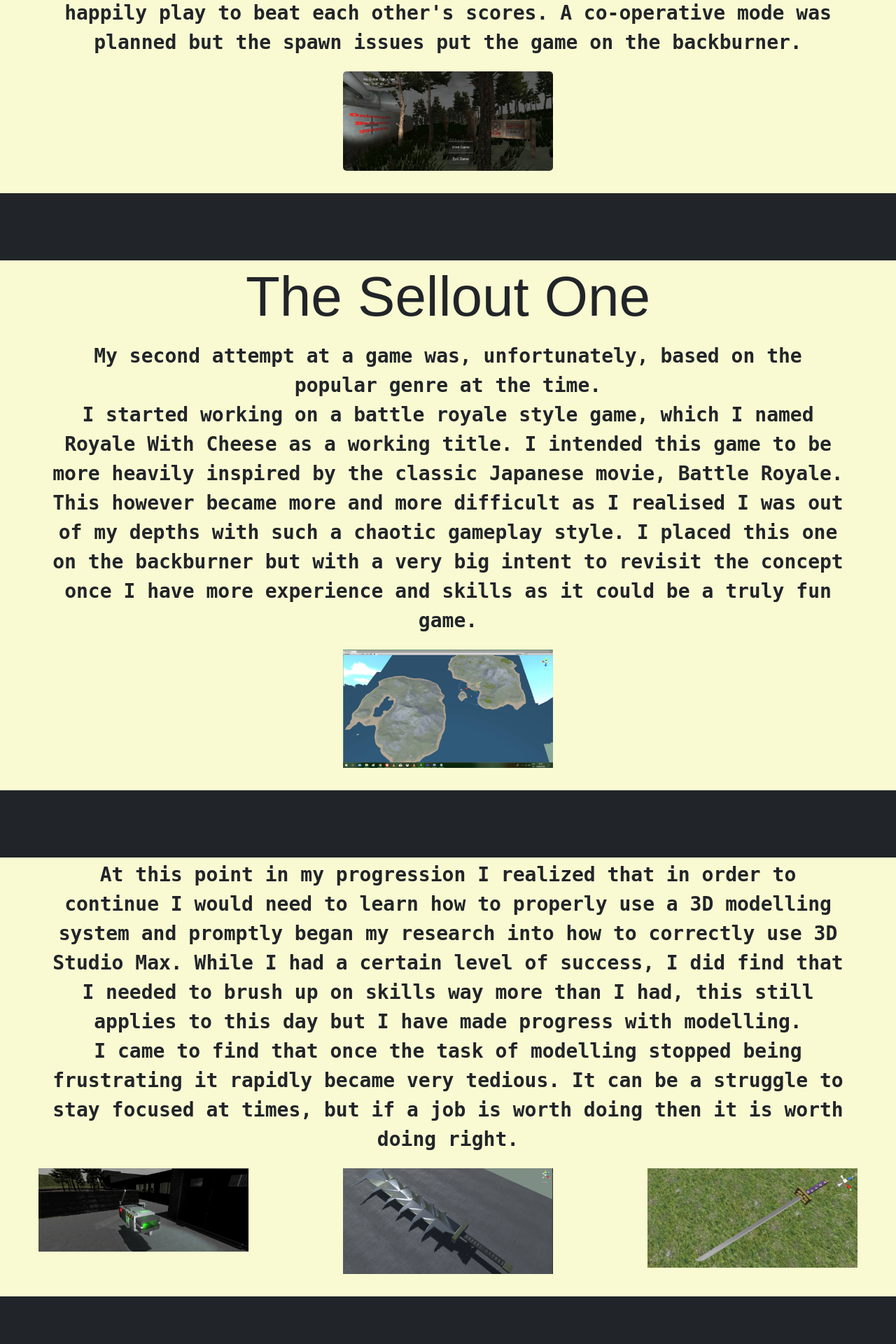
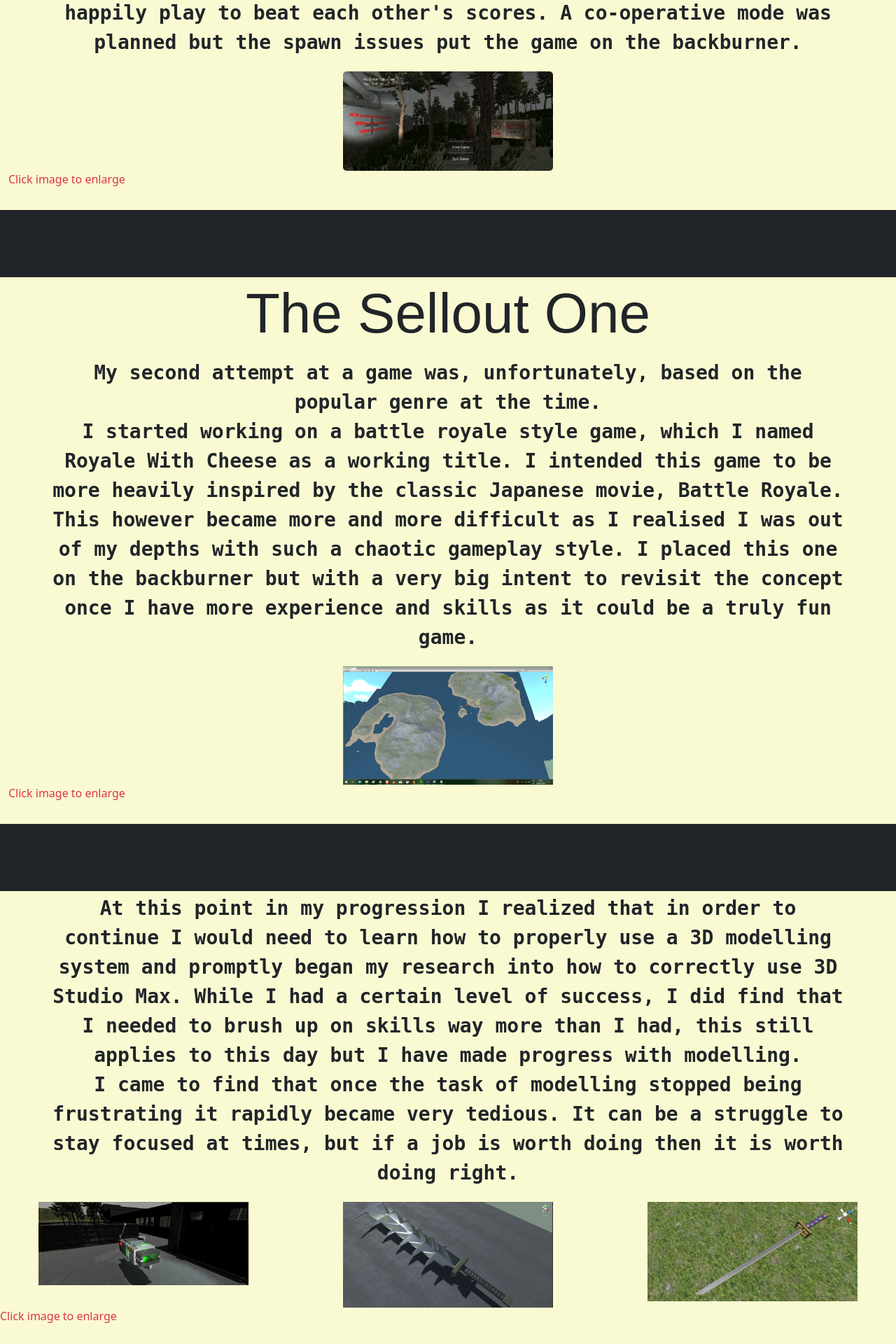
Before and after one commit to RagingGoliath/final_project, a Flask app: page /past in a window 1280 px wide. Shown: the part 717-2637 px from the top of the page at 70% size. Run offline with Flask 2, Linux system fonts and the light colour scheme.

Commit message:
Updated page
Added a "click image" notification for non-carousel images

```diff
--- a/templates/pastprojects.html
+++ b/templates/pastprojects.html
@@ -69,6 +69,7 @@
             modal.style.display = "none";
             }
         </script>
+        <div class="container-fluid text-centre text-danger">Click image to enlarge</div>
         <div class="container-fluid p-3"></div>
         <div class="container-fluid p-5 bg-dark"></div>
         <h1 class="container p-1 text-center">The Sellout One</h1>
@@ -112,6 +113,8 @@
             modal.style.display = "none";
             }
         </script>
+
+        <div class="container-fluid text-centre text-danger">Click image to enlarge</div>
         <div class="container-fluid p-3"></div>
         <div class="container-fluid p-5 bg-dark"></div>
     </div>
@@ -227,6 +230,8 @@
             }
         </script>
         </div>
+
+        <div class="container-fluid text-centre text-danger">Click image to enlarge</div>
         <div class="container-fluid p-3"></div>
         <div class="container-fluid p-5 bg-dark"></div>
       </div>
@@ -274,6 +279,7 @@
                 }
             </script>
             </div>
+            <div class="container-fluid text-centre text-danger">Click image to enlarge</div>
             <div class="container-fluid p-3"></div>
         <div class="container-fluid p-5 bg-dark"></div>
       </div>
@@ -420,4 +426,5 @@
                 }
             </script>
             </div>
+            <div class="container-fluid text-centre text-danger">Click image to enlarge</div>
     {% endblock %}
```
